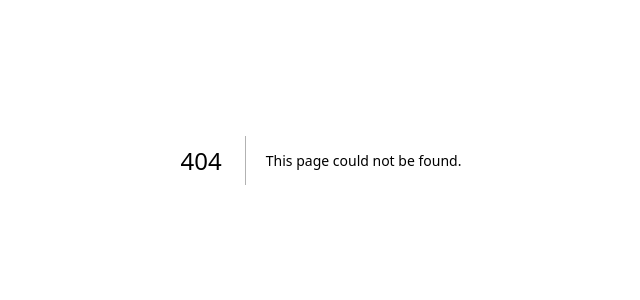
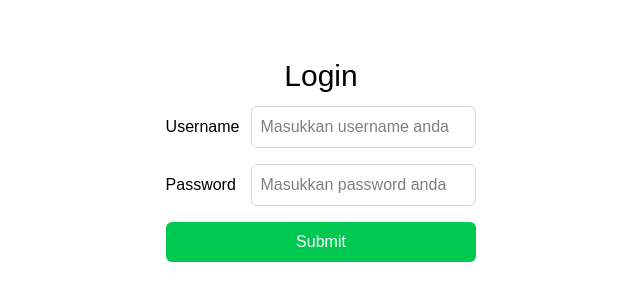
Before and after one commit to Muhless/pd_pritani_dashboard, a Next.js app: page /login in a window 1280 px wide. Before the commit this address had no page. Shown: the part 240-540 px from the top of the page, without its empty margins (319-959 px from the left). Built offline with nearby package versions, Linux system fonts and the light colour scheme.

Commit message:
first commit

```diff
--- /dev/null
+++ b/src/app/login/page.tsx
@@ -0,0 +1,36 @@
+import { InputComponent } from "@/components/Input";
+import { ButtonComponent } from "@/components/ui/Button/Button";
+import React from "react";
+
+const LoginPage = () => {
+  return (
+    <div className="flex items-center justify-center h-screen text-black">
+      <div className="flex flex-col justify-center p-10 space-y-3 bg-white rounded-xl h-1/2">
+        <div className="flex justify-center">
+          <h1 className="text-3xl">Login</h1>
+        </div>
+        <form className="space-y-4">
+          <div>
+            <InputComponent
+              label="Username"
+              name="username"
+              placeholder="Masukkan username anda"
+            />
+          </div>
+          <div>
+            <InputComponent
+              label="Password"
+              name="password"
+              placeholder="Masukkan password anda"
+            />
+          </div>
+          <ButtonComponent variant="success" className="w-full">
+            Submit
+          </ButtonComponent>
+        </form>
+      </div>
+    </div>
+  );
+};
+
+export default LoginPage;
--- /dev/null
+++ b/src/components/Input.tsx
@@ -0,0 +1,28 @@
+type InputComponentProps = {
+  label: string;
+  name: string;
+  type?: string;
+  placeholder?: string;
+};
+
+export const InputComponent = ({
+  label,
+  name,
+  type = "text",
+  placeholder,
+}: InputComponentProps) => {
+  return (
+    <div className="flex items-center justify-between w-full gap-3">
+      <label htmlFor={name} className="">
+        {label}
+      </label>
+      <input
+        id={name}
+        name={name}
+        type={type}
+        placeholder={placeholder}
+        className="p-2 border border-gray-300 rounded-md focus:border-blue-400 focus:outline-none"
+      />
+    </div>
+  );
+};
--- /dev/null
+++ b/src/components/ui/Button/Button.tsx
@@ -0,0 +1,31 @@
+import React from "react";
+import { ButtonComponentProps } from "./Button.types";
+
+export const ButtonComponent: React.FC<ButtonComponentProps> = ({
+  children,
+  className = "",
+  onClick,
+  variant = "primary",
+  type = "button",
+  disabled,
+}) => {
+  const baseStyle = "px-4 py-2 rounded-md cursor-pointer";
+  const variantStyle = {
+    primary: "bg-blue-500 text-white hover:bg-blue-600",
+    secondary: "bg-gray-200 text-gray-800 hover:bg-gray-300",
+    success: "bg-green-500 text-white hover:bg-green-600",
+    danger: "bg-red-500 text-white hover:bg-red-600",
+  };
+  return (
+    <button
+      type={type}
+      disabled={disabled}
+      onClick={onClick}
+      className={`${baseStyle} ${variantStyle[variant]} ${
+        disabled ? "opacity-50 cursor-not-allowed" : ""
+      } ${className}`}
+    >
+      {children}
+    </button>
+  );
+};
--- /dev/null
+++ b/src/components/ui/Button/Button.types.ts
@@ -0,0 +1,12 @@
+import React from "react";
+
+export type ButtonVariants = "primary" | "secondary" | "success" | "danger";
+
+export interface ButtonComponentProps {
+  children: React.ReactNode;
+  onClick?: () => void;
+  variant?: ButtonVariants;
+  type?: "button" | "submit" | "reset";
+  disabled?: boolean;
+  className?: string;
+}
--- /dev/null
+++ b/src/middleware.ts
@@ -0,0 +1,14 @@
+import { NextRequest, NextResponse } from "next/server";
+
+export function middleware(request: NextRequest) {
+  const token = request.cookies.get("token")?.value;
+
+  if (!token) {
+    return NextResponse.redirect(new URL("/login", request.url));
+  }
+  return NextResponse.next();
+}
+
+export const config = {
+  matcher: ["/home/:path*", "/profile/:path*", "/employee/:path*"],
+};
```
Also changed, not shown: src/app/home/page.tsx (added).
